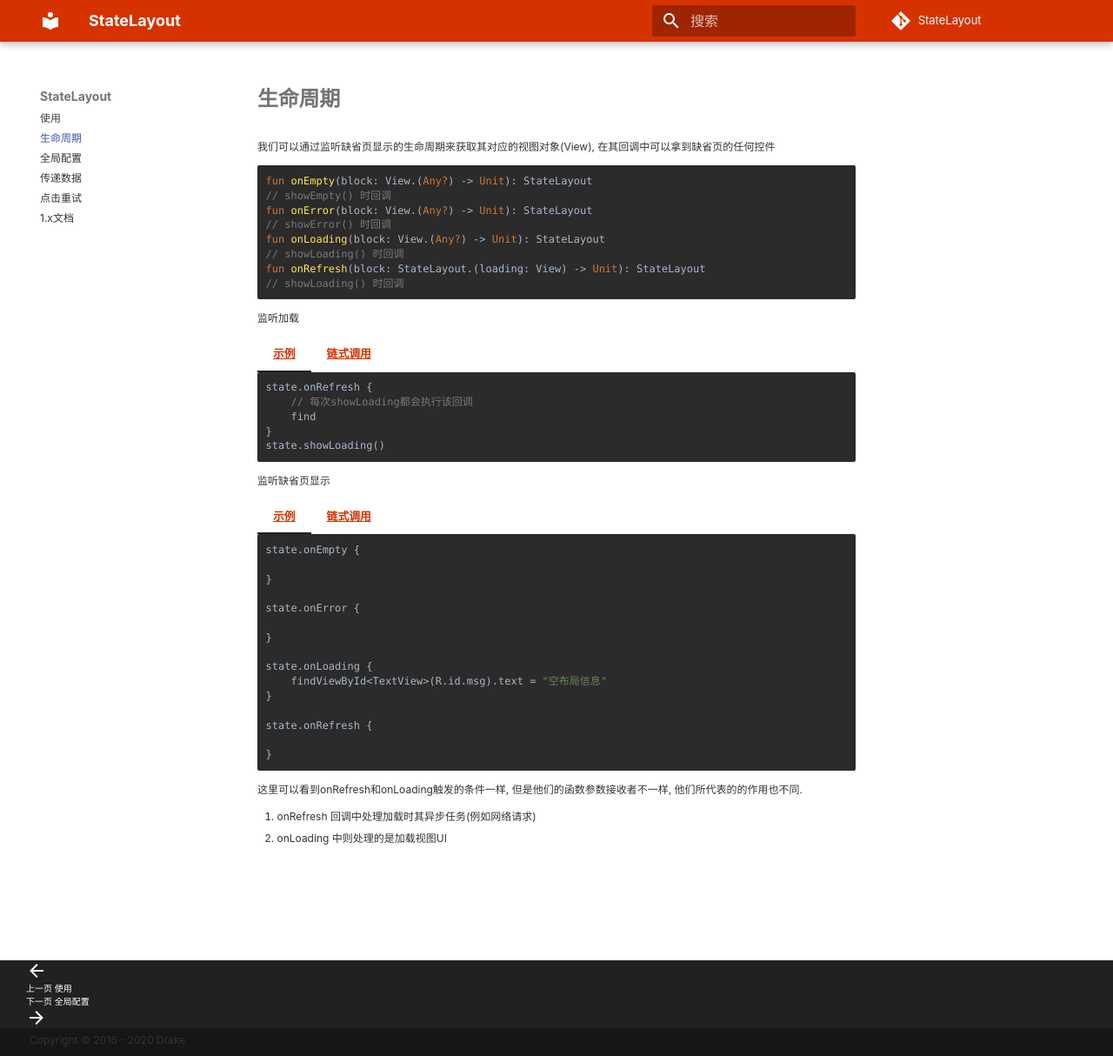
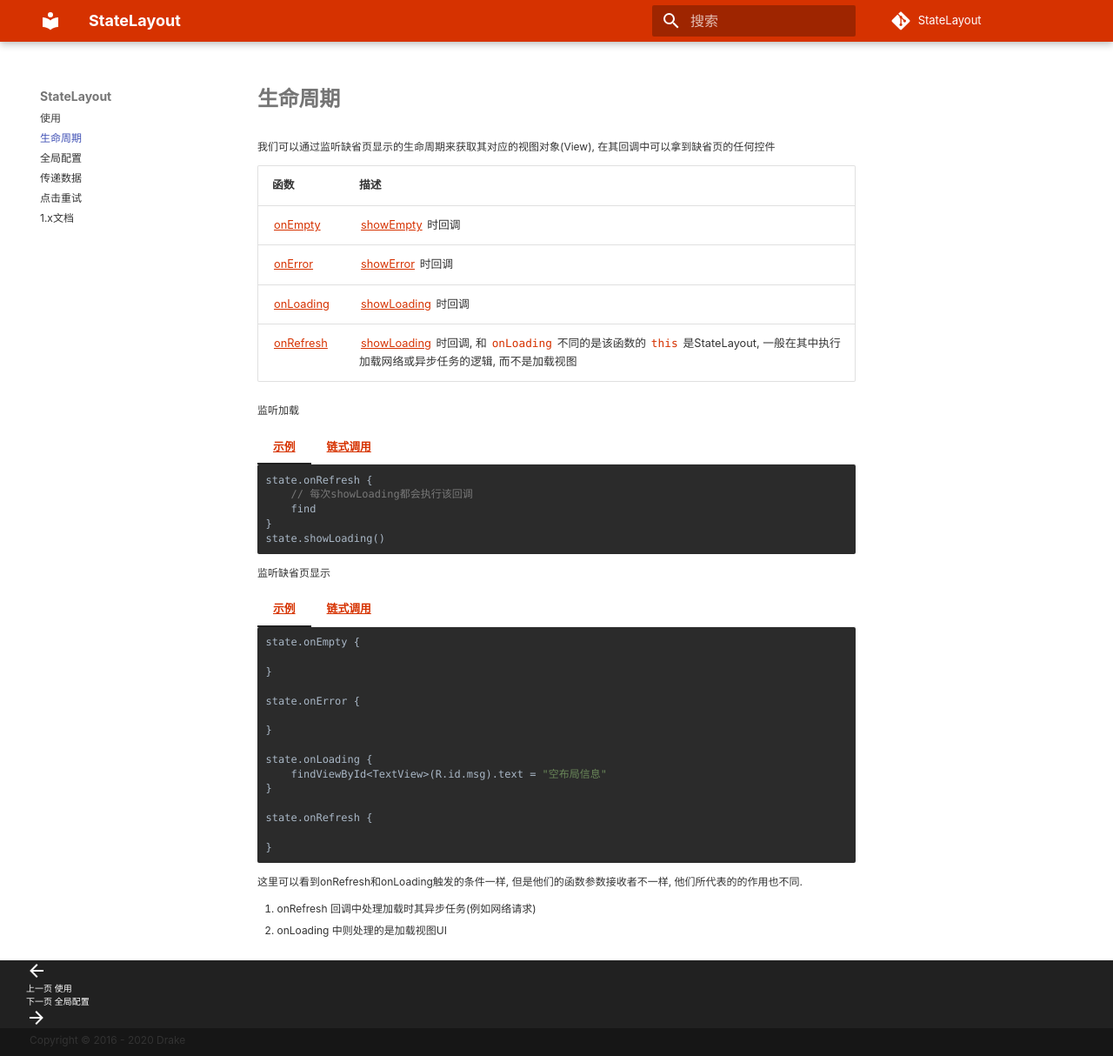
Before and after one commit to liangjingkanji/StateLayout, an MkDocs documentation site: the page built from docs/lifecycle.md, in a window 1280 px wide and 1214 px high. Shown: the whole window at 87% size. Built offline with MkDocs 1.6.1 and Material for MkDocs 9.7.7, drawn with Linux system fonts in a browser that asks for light colours; some web fonts are replaced; comment, search, counter and statistics services are not loaded.

Commit message:
更新文档

````diff
--- a/docs/lifecycle.md
+++ b/docs/lifecycle.md
@@ -1,15 +1,11 @@
 我们可以通过监听缺省页显示的生命周期来获取其对应的视图对象(View), 在其回调中可以拿到缺省页的任何控件
 
-```kotlin
-fun onEmpty(block: View.(Any?) -> Unit): StateLayout
-// showEmpty() 时回调
-fun onError(block: View.(Any?) -> Unit): StateLayout
-// showError() 时回调
-fun onLoading(block: View.(Any?) -> Unit): StateLayout
-// showLoading() 时回调
-fun onRefresh(block: StateLayout.(loading: View) -> Unit): StateLayout
-// showLoading() 时回调
-```
+| 函数 | 描述 |
+|-|-|
+| [onEmpty](api/statelayout/com.drake.statelayout/-state-layout/on-empty.md) | [showEmpty](api/statelayout/com.drake.statelayout/-state-layout/show-empty.md) 时回调 |
+| [onError](api/statelayout/com.drake.statelayout/-state-layout/on-error.md) | [showError](api/statelayout/com.drake.statelayout/-state-layout/show-error.md) 时回调 |
+| [onLoading](api/statelayout/com.drake.statelayout/-state-layout/on-loading.md.md) | [showLoading](api/statelayout/com.drake.statelayout/-state-layout/show-loading.md) 时回调 |
+| [onRefresh](api/statelayout/com.drake.statelayout/-state-layout/on-loading.md.md) | [showLoading](api/statelayout/com.drake.statelayout/-state-layout/show-loading.md) 时回调, 和`onLoading`不同的是该函数的`this`是StateLayout, 一般在其中执行加载网络或异步任务的逻辑, 而不是加载视图|
 
 监听加载
 
````
Also changed, not shown: README.md (+2 -2 lines), docs/index.md (+1 -1 lines).
